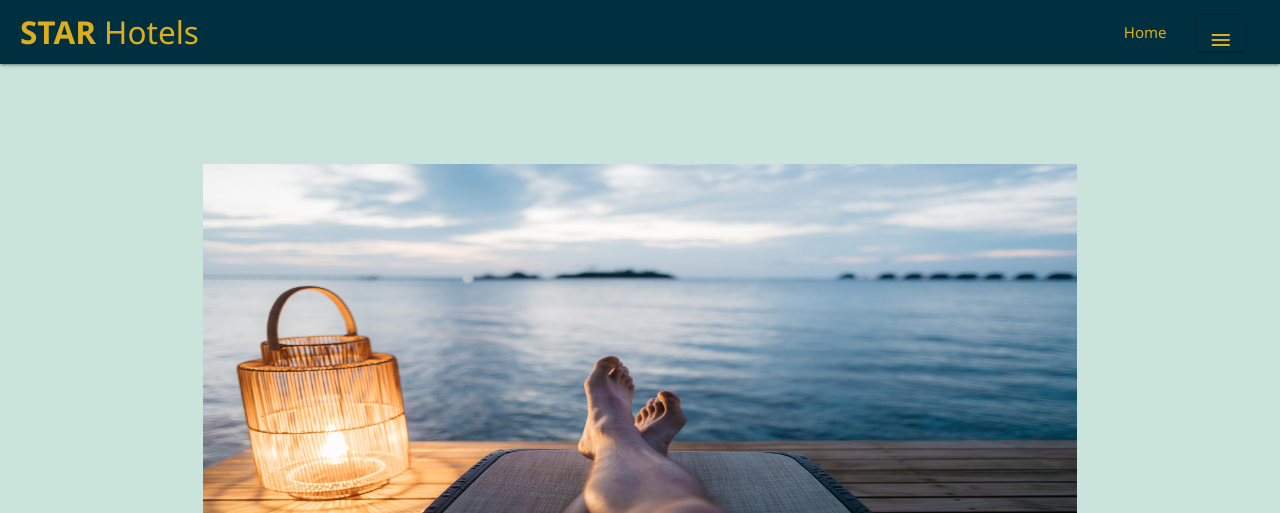
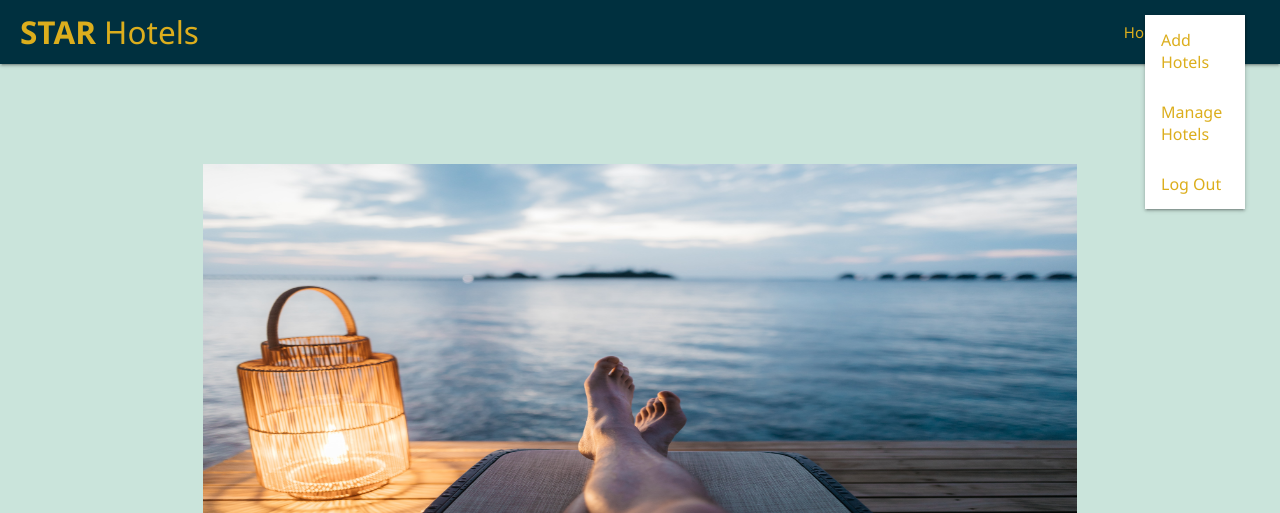
Before and after one commit to Code-Institute-Submissions/brunoroncete-milestone-p3_AugResub, a Flask app: page /add_hotel in a window 1280 px wide, after a click on "menu". Shown: the top 513 px of the page. Run offline with Flask 2, Linux system fonts and the light colour scheme; the visitor is signed in with stand-in values (Sample User, id 1); some libraries are stand-ins or nearby versions.

Commit message:
fixing navbar bug

```diff
--- a/templates/base.html
+++ b/templates/base.html
@@ -45,18 +45,19 @@
                     <li><a class='dropdown-trigger btn' href='#' data-target='dropdown1'><i class="material-icons">menu</i></a></li>
 
                     <!-- Dropdown Structure -->
-                    <ul id=' dropdown1' class='dropdown-content'>
-                        <li><a href="{{ url_for('add_hotel') }}">Add Hotels</a></li>
-                        <li><a href="{{ url_for('hotel_mngt') }}">Manage Hotels</a></li>
-                        <li><a href="{{ url_for('logout') }}">Log Out</a></li>
-                    </ul>
+                    <li><ul id='dropdown1' class='dropdown-content'>
+                            <li><a href="{{ url_for('add_hotel') }}">Add Hotels</a></li>
+                            <li><a href="{{ url_for('hotel_mngt') }}">Manage Hotels</a></li>
+                            <li><a href="{{ url_for('logout') }}">Log Out</a></li>
+                        </ul>
+                    </li>
                     {% else %}
-                    <li><a class='dropdown-trigger btn' href='#' data-target='dropdown2'><i class="material-icons">menu</i></a></li>
-                    <li><ul id='dropdown2' class='dropdown-content'>
+                    <a class='dropdown-trigger btn' href='#' data-target='dropdown2'><i class="material-icons">menu</i></a>
+                    <ul id='dropdown2' class='dropdown-content'>
                         <li><a href="{{ url_for('hotels') }}">Home</a></li>
                         <li><a href="{{ url_for('login') }}">Login</a></li>
                         <li><a href="{{ url_for('register') }}">Register</a></li>
-                    </ul></li>
+                    </ul>
                     {% endif %}
                 </ul>
             </div>
```
